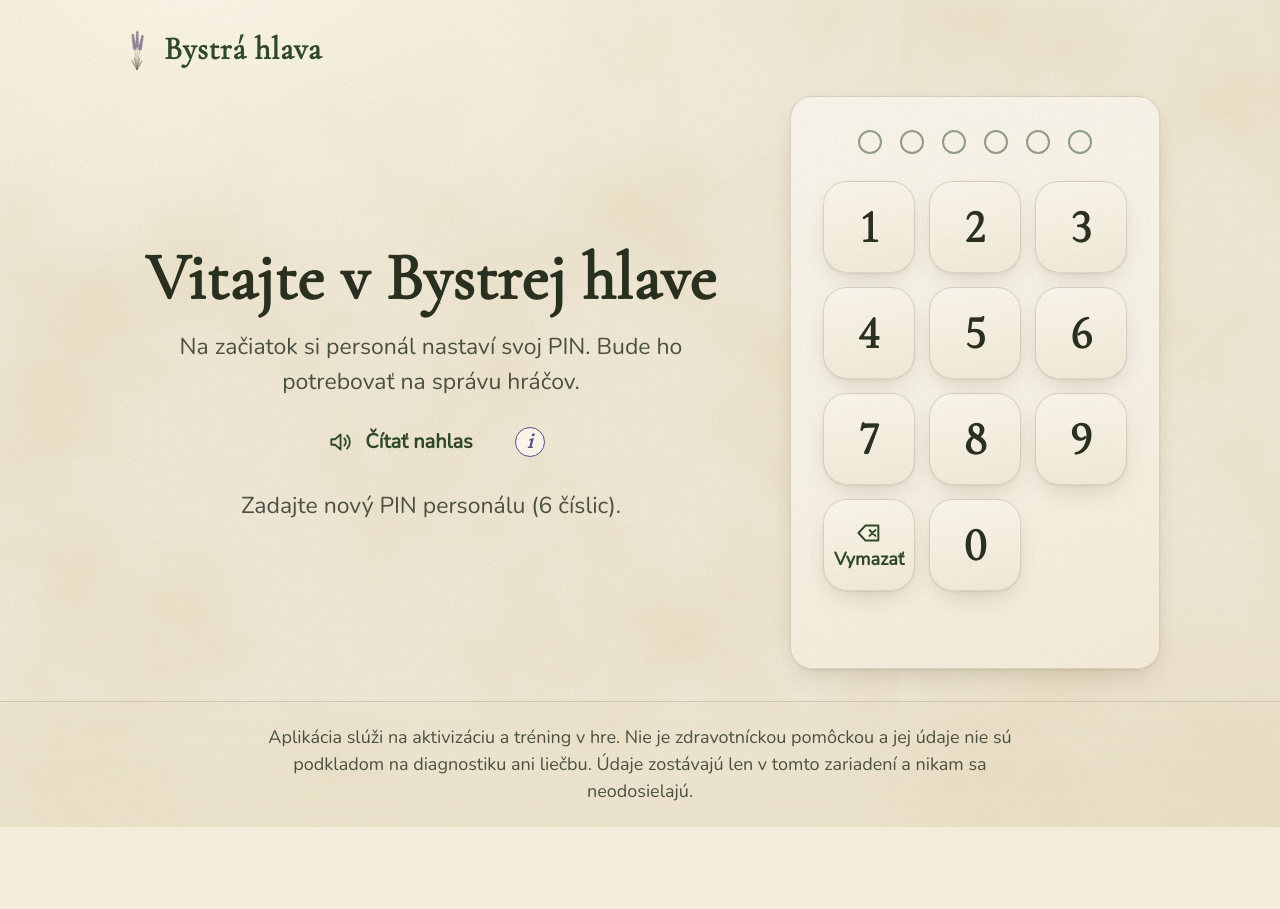
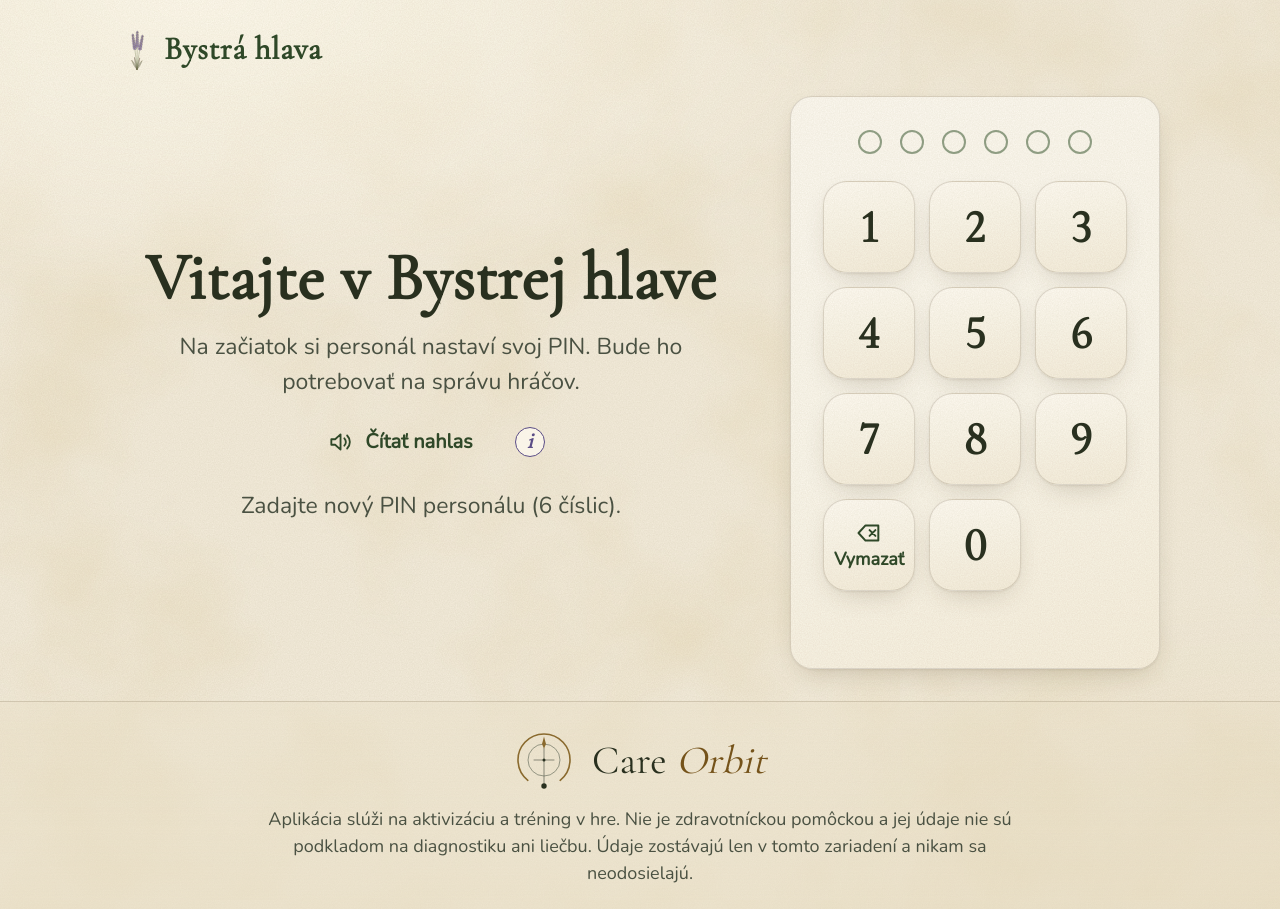
Before and after one commit to peterkroslak88-creator/bystra-hlava, a website built with Vite: page index.html in a window 1280 px wide. Before the commit the page ends 827 px from the top, so only its background shows below. Built offline with nearby package versions, Linux system fonts and the light colour scheme.

Commit message:
Logo Care Orbit na každej obrazovke a balík loga pre ďalšie aplikácie
- vektorové logo (znak + nápis) vo svetlej a tmavej verzii
- v pätičke každej obrazovky, väčšie na úvode a pri prvom spustení
- priečinok logo/ s SVG znakom a PNG logami (npm run logo)
- kontrola overuje, že logo je viditeľné

Co-Authored-By: Claude Opus 5.5 <noreply@anthropic.com>

```diff
--- a/index.html
+++ b/index.html
@@ -17,6 +17,7 @@
     <div id="app">
       <main id="obrazovka" tabindex="-1"></main>
       <footer class="paticka">
+        <div class="paticka__autor" id="paticka-logo"></div>
         <p id="paticka-text"></p>
       </footer>
     </div>
--- a/nastroje/audit-v-prehliadaci.js
+++ b/nastroje/audit-v-prehliadaci.js
@@ -88,5 +88,9 @@ export function auditObrazovky() {
   // 4. Povinná pätička
   if (!document.querySelector('.paticka')?.innerText.includes('Nie je zdravotníckou pomôckou')) problemy.push('chýba povinná pätička');
 
+  // 5. Logo Care Orbit v pätičke
+  const logo = document.querySelector('.paticka .logo[aria-label="Care Orbit"]');
+  if (!logo || !viditelny(logo)) problemy.push('chýba logo Care Orbit v pätičke');
+
   return [...new Set(problemy)];
 }
--- /dev/null
+++ b/nastroje/logo.mjs
@@ -0,0 +1,48 @@
+// Balík loga Care Orbit pre všetky aplikácie: priečinok logo/
+//  - znak (len kresba) ako SVG v oboch verziách,
+//  - celé logo (znak + nápis) ako PNG v oboch verziách, s priehľadným pozadím,
+//  - ukážka originálu na tmavom podklade.
+// Nápis sa vykreslí presne písmom Cormorant Garamond (prehliadač Chromium cez Playwright).
+// Spustenie: npm run logo
+import { chromium } from 'playwright';
+import { mkdir, writeFile, readFile } from 'node:fs/promises';
+import { join, dirname } from 'node:path';
+import { fileURLToPath } from 'node:url';
+import { znakSvg, FARBY_LOGA } from '../src/dizajn/logo.js';
+
+const KOREN = join(dirname(fileURLToPath(import.meta.url)), '..');
+const CIEL = join(KOREN, 'logo');
+await mkdir(CIEL, { recursive: true });
+
+// Písmo vložené priamo do stránky, aby nápis vyzeral všade rovnako
+const pismo = async (subor) =>
+  (await readFile(join(KOREN, 'node_modules', '@fontsource', 'cormorant-garamond', 'files', subor))).toString('base64');
+const regular = await pismo('cormorant-garamond-latin-500-normal.woff2');
+const kurziva = await pismo('cormorant-garamond-latin-500-italic.woff2').catch(() => pismo('cormorant-garamond-latin-600-italic.woff2'));
+
+function stranka(variant, pozadie) {
+  const f = FARBY_LOGA[variant];
+  return `<!doctype html><html><head><meta charset="utf-8"><style>
+@font-face{font-family:C;font-style:normal;src:url(data:font/woff2;base64,${regular}) format('woff2')}
+@font-face{font-family:C;font-style:italic;src:url(data:font/woff2;base64,${kurziva}) format('woff2')}
+html,body{margin:0;background:${pozadie}}
+.logo{display:inline-flex;align-items:center;gap:56px;padding:48px 64px;font-family:C;font-size:150px;line-height:1}
+.logo svg{width:190px;height:190px}
+.care{color:${f.care}} .orbit{color:${f.orbit};font-style:italic}
+</style></head><body><div class="logo">${znakSvg(variant)}<span><span class="care">Care</span> <span class="orbit">Orbit</span></span></div></body></html>`;
+}
+
+const prehliadac = await chromium.launch();
+const strana = await prehliadac.newPage({ deviceScaleFactor: 2 });
+for (const variant of ['svetle', 'tmave']) {
+  await writeFile(join(CIEL, `care-orbit-znak-${variant}.svg`), znakSvg(variant, { popis: true }));
+  await strana.setContent(stranka(variant, 'transparent'));
+  await strana.evaluate(() => document.fonts.ready);
+  await strana.locator('.logo').screenshot({ path: join(CIEL, `care-orbit-${variant}.png`), omitBackground: true });
+  console.log('hotovo:', variant);
+}
+// Ukážka ako originál (svetlé logo na tmavom podklade)
+await strana.setContent(stranka('svetle', 'linear-gradient(120deg,#17384a,#141722 45%,#1d1f2a 70%,#28244f)'));
+await strana.evaluate(() => document.fonts.ready);
+await strana.locator('body').screenshot({ path: join(CIEL, 'care-orbit-ukazka-tmavy-podklad.png') });
+await prehliadac.close();
--- a/package.json
+++ b/package.json
@@ -11,7 +11,8 @@
     "test": "vitest run",
     "obrazky": "node nastroje/priprav-obrazky.mjs",
     "ikony": "node nastroje/ikony.mjs",
-    "kontrola": "node nastroje/kontrola.mjs"
+    "kontrola": "node nastroje/kontrola.mjs",
+    "logo": "node nastroje/logo.mjs"
   },
   "dependencies": {
     "@fontsource/cormorant-garamond": "^5.3.0",
--- /dev/null
+++ b/src/dizajn/logo.js
@@ -0,0 +1,47 @@
+// Logo Care Orbit – vektorová kresba znaku a nápis písmom Cormorant Garamond.
+// Dve verzie: „svetle“ (na tmavý podklad, ako originál) a „tmave“ (na svetlý papier appky).
+import { h, zSvg } from '../dom.js';
+
+export const FARBY_LOGA = {
+  // Originál: krémová a biela na tmavom podklade
+  svetle: { obluk: '#e3cfa9', vnutro: '#8b909b', ciary: '#c9ccd3', bodky: '#ffffff', diamant: '#e3cfa9', care: '#ffffff', orbit: '#e3cfa9' },
+  // Pre Bystrú hlavu: tmavý atrament a okrová na krémovom papieri
+  tmave: { obluk: '#8a6a2e', vnutro: '#7d806f', ciary: '#5d6152', bodky: '#29301f', diamant: '#8a6a2e', care: '#29301f', orbit: '#75531a' },
+};
+
+/**
+ * Znak Care Orbit (otvorená kruhová dráha, vnútorný kruh, os s diamantom a dva body).
+ * Kresba 120 × 120, stred kruhu je v bode (60, 60), dolný bod leží v medzere dráhy.
+ */
+export function znakSvg(variant = 'tmave', { popis = false } = {}) {
+  const f = FARBY_LOGA[variant];
+  const pristupnost = popis ? 'role="img" aria-label="Care Orbit"' : 'aria-hidden="true" focusable="false"';
+  return `<svg viewBox="0 0 120 120" xmlns="http://www.w3.org/2000/svg" ${pristupnost} class="logo__znak">
+  <path d="M27.6 100.6A52 52 0 1 1 92.4 100.6" fill="none" stroke="${f.obluk}" stroke-width="3.2" stroke-linecap="round"/>
+  <circle cx="60" cy="60" r="32" fill="none" stroke="${f.vnutro}" stroke-width="1.6"/>
+  <path d="M60 36V112M40 60H80" stroke="${f.ciary}" stroke-width="1.4" stroke-linecap="round"/>
+  <path d="M60 13L64 28 60 37 56 28Z" fill="${f.diamant}"/>
+  <circle cx="60" cy="60" r="3" fill="${f.bodky}"/>
+  <circle cx="60" cy="112" r="5.4" fill="${f.bodky}"/>
+</svg>`;
+}
+
+/**
+ * Celé logo: znak + nápis „Care Orbit“.
+ * @param {'svetle'|'tmave'} variant
+ */
+export function logoCareOrbit(variant = 'tmave', trieda = '') {
+  const f = FARBY_LOGA[variant];
+  return h(
+    'span',
+    { class: `logo ${trieda}`, role: 'img', 'aria-label': 'Care Orbit' },
+    zSvg(znakSvg(variant)),
+    h(
+      'span',
+      { class: 'logo__napis', 'aria-hidden': 'true' },
+      h('span', { class: 'logo__care', style: `color:${f.care}` }, 'Care'),
+      ' ',
+      h('span', { class: 'logo__orbit', style: `color:${f.orbit}` }, 'Orbit')
+    )
+  );
+}
--- a/src/main.js
+++ b/src/main.js
@@ -19,11 +19,14 @@ import './styly/zahrada.css';
 import './styly/hra.css';
 
 import { PATICKA } from './texty.js';
+import { logoCareOrbit } from './dizajn/logo.js';
 import { prejdi } from './navigacia.js';
 import { sledujNecinnost } from './relacia.js';
 import { maPersonalPin } from './ulozisko/hraci.js';
 
 document.getElementById('paticka-text').textContent = PATICKA;
+// Logo Care Orbit v pätičke každej obrazovky
+document.getElementById('paticka-logo').append(logoCareOrbit('tmave', 'logo--paticka'));
 
 sledujNecinnost(() =>
   prejdi('uvod', { sprava: 'Po dlhšej chvíli bez ťuknutia sme vás pre istotu odhlásili.' })
--- a/src/navigacia.js
+++ b/src/navigacia.js
@@ -58,6 +58,8 @@ async function zmen(nazov, data) {
   await odchodObrazovky(main.firstElementChild);
   aktualna?.zrus?.();
   main.replaceChildren(nova.el);
+  // Podľa obrazovky sa upraví napr. veľkosť loga v pätičke (väčšie na úvode)
+  document.body.dataset.obrazovka = Object.keys(OBRAZOVKY).find((k) => OBRAZOVKY[k] === definicia);
   aktualna = nova;
   window.scrollTo(0, 0);
   main.focus({ preventScroll: true });
--- a/src/styly/zaklad.css
+++ b/src/styly/zaklad.css
@@ -192,6 +192,48 @@ p {
   padding: 22px var(--okraj) calc(22px + env(safe-area-inset-bottom));
   border-top: 1px solid var(--hrana);
   background: linear-gradient(to bottom, rgba(233, 223, 198, 0.35), rgba(233, 223, 198, 0.6));
+}
+
+/* Logo Care Orbit */
+.logo {
+  display: inline-flex;
+  align-items: center;
+  gap: 0.45em;
+  font-family: var(--font-nadpis);
+  font-weight: 500;
+  line-height: 1;
+  white-space: nowrap;
+}
+
+.logo__znak {
+  width: 1.5em;
+  height: 1.5em;
+  flex: none;
+}
+
+.logo__orbit {
+  font-style: italic;
+}
+
+.paticka__autor {
+  display: flex;
+  justify-content: center;
+  margin-bottom: 12px;
+}
+
+.logo--paticka {
+  font-size: 1.3rem; /* 26 px */
+}
+
+/* Na úvode a pri prvom spustení je logo väčšie, ako podpis autora */
+body[data-obrazovka='uvod'] .logo--paticka,
+body[data-obrazovka='prvySpustenie'] .logo--paticka {
+  font-size: 2rem;
+}
+
+body[data-obrazovka='uvod'] .paticka__autor,
+body[data-obrazovka='prvySpustenie'] .paticka__autor {
+  margin: 6px 0 16px;
 }
 
 .paticka p {
```
Also changed, not shown: CLAUDE.md (+6 -0 lines), NAVOD.md (+7 -0 lines), logo/care-orbit-svetle.png (added), logo/care-orbit-tmave.png (added), logo/care-orbit-ukazka-tmavy-podklad.png (added), logo/care-orbit-znak-svetle.svg (added), logo/care-orbit-znak-tmave.svg (added), obrazky/originaly/care-orbit-logo.png (added), snimky/prehlad-na-sirku.jpg, snimky/prehlad-na-vysku.jpg.
